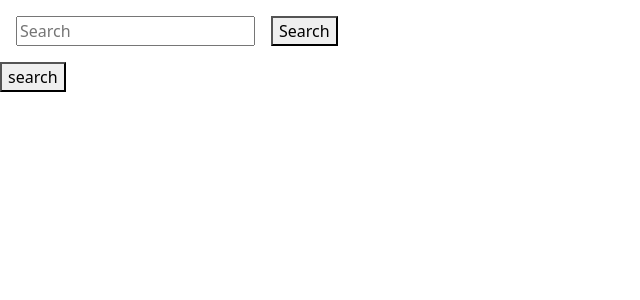
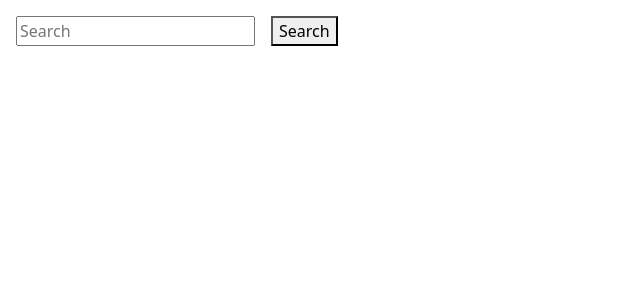
Before and after one commit to giulio30795/vue-boolfix, a Vue app: page / in a window 1280 px wide. Shown: the top 300 px of the page, without its empty margins (0-640 px from the left). Built offline with nearby package versions, Linux system fonts and the light colour scheme.

Commit message:
emit e props ok

```diff
--- a/src/App.vue
+++ b/src/App.vue
@@ -1,14 +1,14 @@
 <template>
   <div id="app">
     <Header @userQuery="getQuery" />
-    <MainContent />
+    <MainContent :filmList="filmList"/>
   </div>
 </template>
 
 <script>
 import Header from './components/Header.vue'
 import MainContent from './components/MainContent.vue'
-
+import axios from 'axios'
 
 export default {
   name: 'App',
@@ -20,14 +20,21 @@ export default {
 data(){
   return{
     Query:'',
+    filmList: [],
   }
 },
 
 methods:{
   getQuery(dato){
+    this.filmList = [],
     this.Query = dato;
 
-
+    axios.get(`https://api.themoviedb.org/3/search/movie?api_key=242cb2071d02c21e8ab48c9701678b9c&query=${dato}`)
+    .then((response) => {
+          response.data.results.forEach(element => {
+          this.filmList.push(element)
+        });
+        })
 
   }
 }
--- a/src/components/Header.vue
+++ b/src/components/Header.vue
@@ -1,14 +1,28 @@
 <template>
     <section>
-        <input type="text" placeholder="Search">
-        <button>Search</button>
+        <input
+        v-model="Query"
+        type="text"
+        placeholder="Search">
+
+        <button
+            @click="$emit('userQuery',Query)"
+            >Search</button>
     </section>
 </template>
 
 <script>
 export default {
-name: 'Header'
+name: 'Header',
+
+data(){
+    return {
+        Query: '',
+    }
+},
+
 }
+
 </script>
 
 <style scoped lang="scss">
--- a/src/components/MainContent.vue
+++ b/src/components/MainContent.vue
@@ -1,33 +1,22 @@
 <template>
   <section>
-    <button @click="getFilm">search</button>
     <ul v-for="(element, index) in filmList" :key="`list-${index}`">
         <li>{{element.original_title}}</li>
-        <li>{{element.overview}}</li>
         <li>{{element.title}}</li>
-        <li>{{element.video}}</li>
+        <li>{{element.original_language}}</li>
+        <li>{{element.vote_average}}</li>
     </ul>
 
   </section>
 </template>
 
 <script>
-import axios from 'axios'
 export default {
 name: 'MainContent',
 
-data(){
-    return {
-        filmList: []
-    }
-},
-
-methods:{
-    getFilm(){
-
-    }
+props:{
+    filmList: Array,
 }
-
 }
 
 </script>
```
